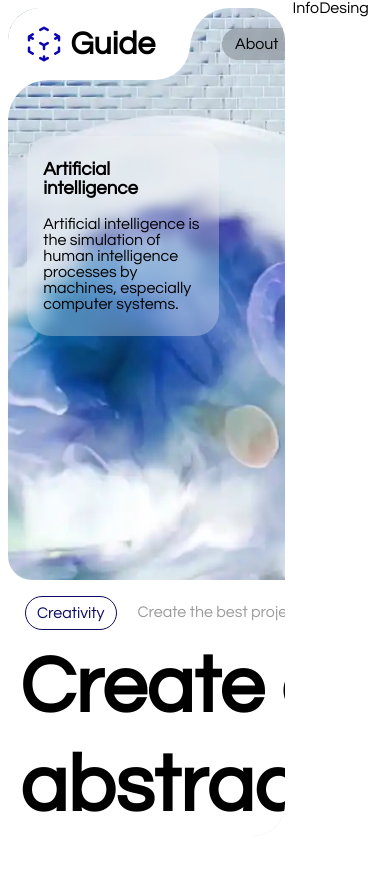
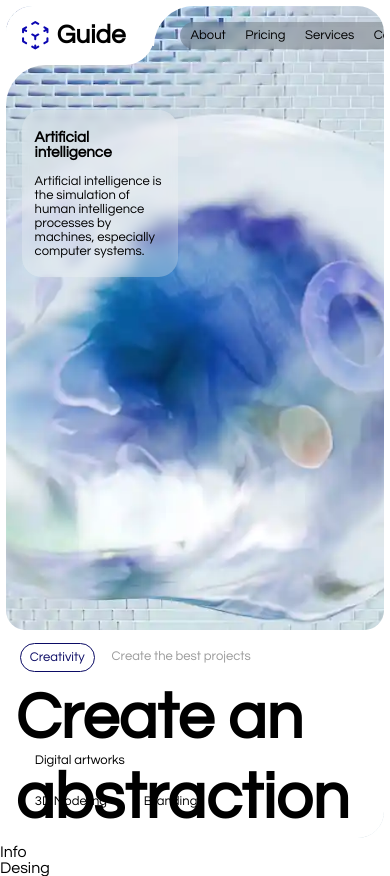
Before and after one commit to Antac69/practicando-next, a Next.js app: page / in a window 390 px wide. Before the commit the page ends 844 px from the top, so only its background shows below. Built offline with nearby package versions, Linux system fonts and the light colour scheme.

Commit message:
agregando responsive desing al hero-titles

```diff
--- a/styles/Hero.module.css
+++ b/styles/Hero.module.css
@@ -1,31 +1,44 @@
-.container{
+.container {
   background: white;
-    height: 100vh;
-    width: 75vw;
-    border-radius:2.5em;
-    border: .5em solid white;
+  border-radius: 2.5em;
+  border: 0.5em solid white;
   position: relative;
   overflow: hidden;
   display: flex;
+  height: 100vh;
   flex-direction: column;
   justify-content: flex-end;
 }
-
-.container > *{
-    z-index: 1;
-}
-
-.container img{
-    --size:110%;
+.container img {
+  --size: 110%;
   border-radius: inherit;
   object-fit: cover;
   width: var(--size);
   height: var(--size);
   position: absolute;
-    /* z-index: 0; */
+}
+.containerDown {
+  width: min-content;
+  display: flex;
+  z-index: 1;
 }
 
-.containerDown{
-    width: min-content;
-    display: flex;
+@media screen and (min-width: 1024px) {
+  .container {
+    width: 75vw;
   }
+}
+
+@media screen and (max-width: 768px) {
+  .container {
+    font-size: 13px;
+    width: 100%;
+  }
+  .containerDown {
+    width: 100%;
+    flex-direction: column-reverse;
+  }
+  /* .container > * {
+    z-index: 1;
+  } */
+}
--- a/styles/Tags.module.css
+++ b/styles/Tags.module.css
@@ -8,16 +8,16 @@
     display: flex;
     flex-wrap: wrap;
     position: absolute;
-    padding: 1em;
-    padding-bottom: 1.37em;
+    padding: 1rem;
+    padding-bottom: 1.37rem;
     list-style: none;
     bottom: 0;
-    width: 16em;
-    gap: .7em;
+    width: 16rem;
+    gap: .7rem;
 }
 .tag{
-    padding: .5em .8em;
-    border-radius: 1em;
+    padding: .5rem .8rem;
+    border-radius: 1rem;
     background: white;
     width: max-content;
 }
--- a/styles/Title.module.css
+++ b/styles/Title.module.css
@@ -1,56 +1,41 @@
-.container{
-    --size:100px;
-    width: max-content;
+.container {
+  --size: 100px;
+  width: 100%;
   color: black;
 }
 
-.top{
+.top {
   --size: 1.5em;
   display: flex;
-    column-gap: .6em;
+  column-gap: 0.6em;
   color: rgb(155, 155, 155);
   padding: 1em 1.05em;
-    padding-right: .7em;
+  padding-right: 0.7em;
+  position: relative;
   background: white;
-    width: max-content;
-    border-radius: 0 var(--size) 0 0;
-    position: relative;
 }
-
-.top::before{
-    content: '';
-    width: calc(2 * var(--size));
-    height: calc(2 * var(--size));
-    background: transparent;
-    position: absolute;
-    border-radius: 100%;
-    bottom:0;
-    right: calc(-1 * 2 * var(--size));
-    box-shadow: calc(-1 * var(--size)) calc(var(--size)) 0 white;
-}
-
-.top::after{
-    content: '';
+.top::after {
+  content: "";
   width: calc(2 * var(--size));
   height: calc(2 * var(--size));
   background: transparent;
   position: absolute;
   border-radius: 100%;
   background: transparent;
-    top:calc(-1 * 2 * var(--size));
-    left:0;
+  top: calc(-1 * 2 * var(--size));
+  left: 0;
   box-shadow: calc(-1 * var(--size)) calc(var(--size)) 0 white;
 }
 
-.top div{
-    --color :#0B0B65;
-    padding: .5em .7em;
+.top div {
+  --color: #0b0b65;
+  padding: 0.5em 0.7em;
   border-radius: 5em;
   background: white;
 }
 
-.pill{
-    border: 1px solid var(--color) ;
+.pill {
+  border: 1px solid var(--color);
   color: var(--color);
   position: relative;
   display: flex;
@@ -58,38 +43,82 @@
   justify-content: center;
 }
 
-.h1{
+.h1 {
   font-size: 5em;
   height: min-content;
   display: flex;
   flex-direction: column;
 }
 
-.h1 > span{
-    --size:.3em;
-    background: white;
-    padding: 0.1em .15em;
-    padding-right: .35em;
-    border-radius: 0 .3em 0 0;
+.h1 > span {
+  --size: 0.3em;
+  padding: 0.1em 0.15em;
+  padding-right: 0.35em;
+  z-index: 1;
   position: relative;
+}
+
+.h1 span:nth-child(1) {
+  padding-top: 0;
+}
+
+.h1 span:nth-child(2) {
+  padding-right: 0.4em;
+}
+
+@media screen and (min-width: 1024px) {
+  .container {
     width: max-content;
   }
-.h1 > span::before{
-    content: '';
+  .top {
+    width: max-content;
+    border-radius: 0 var(--size) 0 0;
+  }
+
+  .top::before {
+    content: "";
     width: calc(2 * var(--size));
     height: calc(2 * var(--size));
     background: transparent;
     position: absolute;
     border-radius: 100%;
-    bottom:0;
+    bottom: 0;
     right: calc(-1 * 2 * var(--size));
     box-shadow: calc(-1 * var(--size)) calc(var(--size)) 0 white;
   }
 
-.h1 span:nth-child(1){
-    padding-top: 0 ;
+  .h1 > span {
+    background: white;
+    padding-right: 0.35em;
+    border-radius: 0 0.3em 0 0;
+    width: max-content;
   }
-
-.h1 span:nth-child(2){
-    padding-right: .4em ;
+  .h1 > span::before {
+    content: "";
+    width: calc(2 * var(--size));
+    height: calc(2 * var(--size));
+    background: transparent;
+    position: absolute;
+    border-radius: 100%;
+    bottom: 0;
+    right: calc(-1 * 2 * var(--size));
+    box-shadow: calc(-1 * var(--size)) calc(var(--size)) 0 white;
   }
+}
+@media screen and (max-width: 768px) {
+  .container {
+    background: white;
+  }
+  .top::before {
+    content: "";
+    width: calc(2 * var(--size));
+    height: calc(2 * var(--size));
+    background: transparent;
+    position: absolute;
+    border-radius: 100%;
+    background: transparent;
+    top: calc(-1 * 2 * var(--size));
+    right: 0;
+    box-shadow: calc(1 * var(--size)) calc(var(--size)) 0 white;
+  }
+}
--- a/styles/globals.css
+++ b/styles/globals.css
@@ -99,6 +99,20 @@ a {
 .container{
   display: flex;
 }
+
+@media screen and (min-width:1024px) {
+  .container{
+    flex-direction: row;
+  }
+}
+@media screen and (max-width:768px) {
+  .container{
+    flex-direction: column;
+  }
+}
+/* @media screen and (min-width:320px) {
+
+} */
 /* @media (prefers-color-scheme: dark) {
   html {
     color-scheme: dark;
```
Lines whose indentation alone changed are shown as unchanged.
